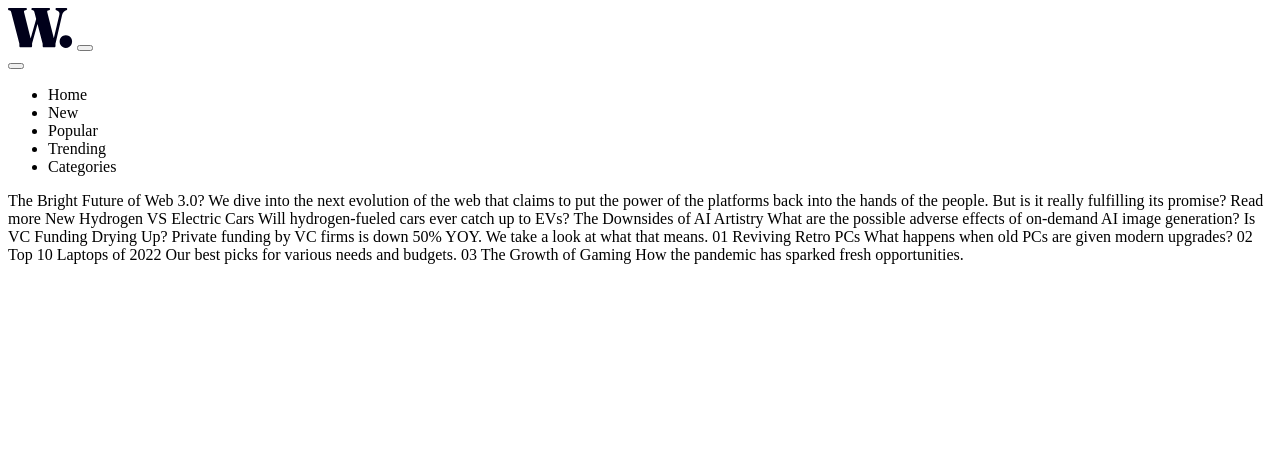
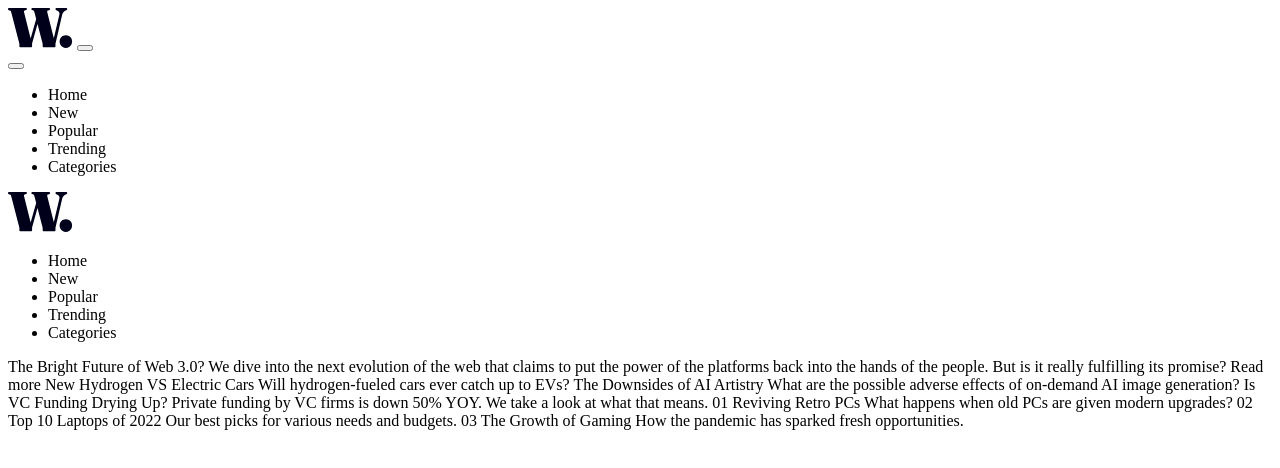
Before and after one commit to Rubylenshy/news-homepage, a plain HTML site: page index.html in a window 1280 px wide. Drawn offline with Linux system fonts and the light colour scheme.

Commit message:
desktop nav added

```diff
--- a/index.html
+++ b/index.html
@@ -30,6 +30,17 @@
         <li>Categories</li>
       </ul>
     </div>
+
+    <nav class="navbar-desktop">
+      <img src="assets/images/logo.svg" alt="Web 3.0">
+      <ul class="desktop-links">
+        <li>Home</li>
+        <li>New</li>
+        <li>Popular</li>
+        <li>Trending</li>
+        <li>Categories</li>
+      </ul>
+    </nav>
   </main>
 
 
```
